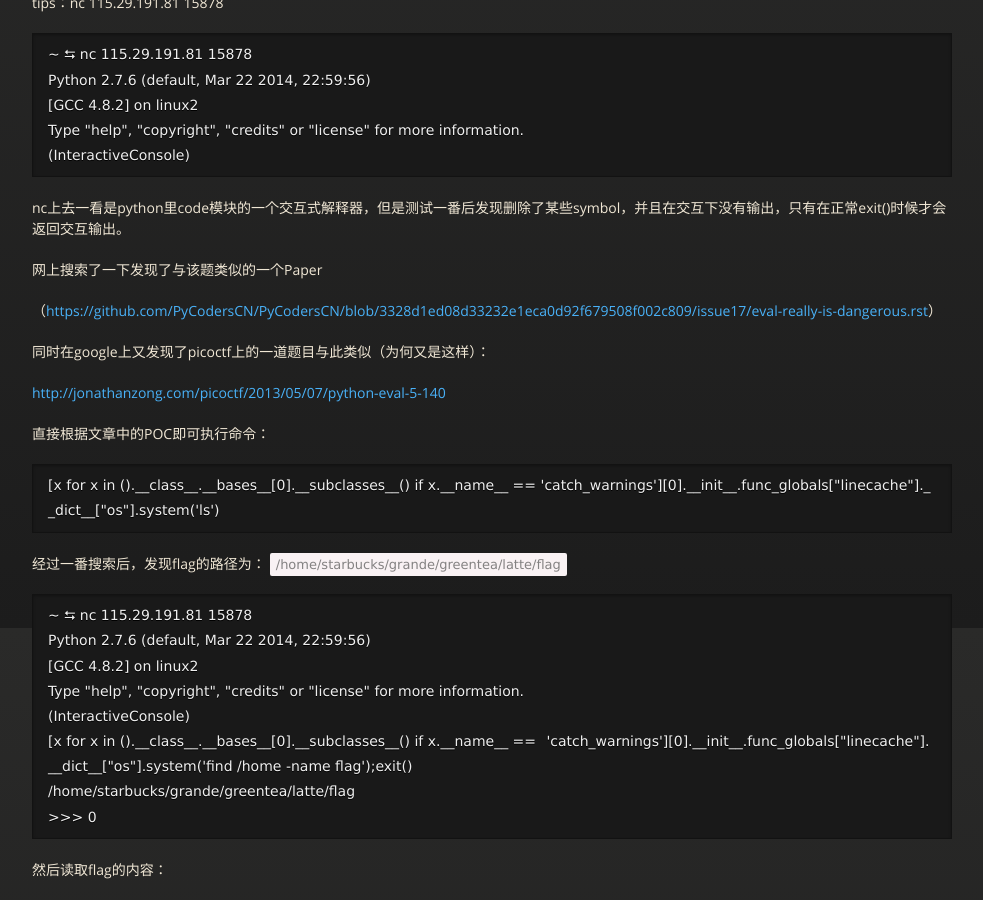
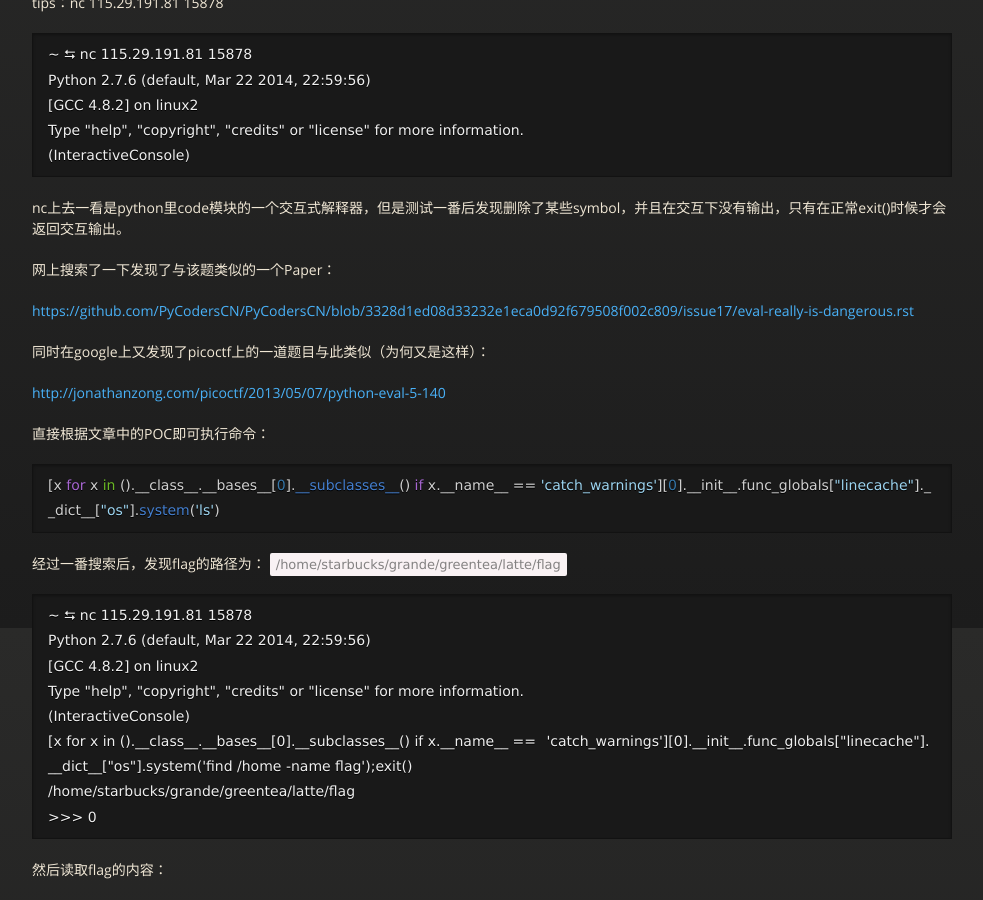
Before and after one commit to huntpig/rickgray.github.io, a Jekyll site: the page built from _posts/2014-11-10-hctf2014-writeup.md, in a window 1280 px wide and 900 px high, scrolled down 4772 px. Shown: the whole window, without its empty margins (148-1131 px from the left). Built offline with Jekyll 4.4.1, drawn with Linux system fonts in a browser that asks for light colours; nearby versions of some CDN libraries; comment, search, counter and statistics services are not loaded; some of the changed lines change nothing that is shown; some of the changed text lies outside the part shown.

Commit message:
alter post
alter post

```diff
--- a/_includes/title.html
+++ b/_includes/title.html
@@ -10,7 +10,7 @@
 			        <a id="sitename" href="/">RickGray</a>
 			    </h1>
 			<div style="block">
-			    <p>No hack, no life.</p>
+			    <p>More and more.</p>
 			    <hr/>
 			</div>
 				{% include nav-links.html %}
--- a/_posts/2014-11-10-hctf2014-writeup.md
+++ b/_posts/2014-11-10-hctf2014-writeup.md
@@ -187,9 +187,9 @@
 
 nc上去一看是python里code模块的一个交互式解释器，但是测试一番后发现删除了某些symbol，并且在交互下没有输出，只有在正常exit()时候才会返回交互输出。
 
-网上搜索了一下发现了与该题类似的一个Paper
+网上搜索了一下发现了与该题类似的一个Paper：
 
-（[https://github.com/PyCodersCN/PyCodersCN/blob/3328d1ed08d33232e1eca0d92f679508f002c809/issue17/eval-really-is-dangerous.rst](https://github.com/PyCodersCN/PyCodersCN/blob/3328d1ed08d33232e1eca0d92f679508f002c809/issue17/eval-really-is-dangerous.rst)）
+[https://github.com/PyCodersCN/PyCodersCN/blob/3328d1ed08d33232e1eca0d92f679508f002c809/issue17/eval-really-is-dangerous.rst](https://github.com/PyCodersCN/PyCodersCN/blob/3328d1ed08d33232e1eca0d92f679508f002c809/issue17/eval-really-is-dangerous.rst)
 
 同时在google上又发现了picoctf上的一道题目与此类似（为何又是这样）：
 
@@ -197,7 +197,11 @@
 
 直接根据文章中的POC即可执行命令：
 
-	[x for x in ().__class__.__bases__[0].__subclasses__() if x.__name__ == 'catch_warnings'][0].__init__.func_globals["linecache"].__dict__["os"].system('ls')
+{% highlight python %}
+
+[x for x in ().__class__.__bases__[0].__subclasses__() if x.__name__ == 'catch_warnings'][0].__init__.func_globals["linecache"].__dict__["os"].system('ls')
+
+{% endhighlight %}
 
 经过一番搜索后，发现flag的路径为：``/home/starbucks/grande/greentea/latte/flag``
 
@@ -400,7 +404,11 @@
 
 可以发现这里有个很明显的命令执行：
 
-	cp.exec()
+{% highlight javascript %}
+
+cp.exec()
+
+{% endhighlight %}
 
 可直接cat数据：
 
@@ -434,27 +442,27 @@
 
 下载⽂文件下来 NormalFile.jpg 明显后⾯面有数据,解开之后发现__MACOSX下⾯面的同名图⽚片诡异的⼤：
 
-![img]({{ site.url }}/public/ctf/hctf2014/NormalFile_img_1.jpeg)
+![img]({{ site.url }}/public/img/ctf/hctf2014/NormalFile_img_1.jpeg)
 
 然后简单分析了下,发现有个apk：
 
-![img]({{ site.url }}/public/ctf/hctf2014/NormalFile_img_2.jpeg)
+![img]({{ site.url }}/public/img/ctf/hctf2014/NormalFile_img_2.jpeg)
 
 我就直接把classes.dex提出来看了,在⾥里⾯面发现了关键的验证算法，如下：
 
-![img]({{ site.url }}/public/ctf/hctf2014/NormalFile_img_3.jpeg)
+![img]({{ site.url }}/public/img/ctf/hctf2014/NormalFile_img_3.jpeg)
 
 前⾯面还有⼀一部分,把两段合起来,不过我们不⽤用管,反正这个16位的就是最后的flag,分析了⼀一会,然后发现这⾥里⾯面的关系得不出唯⼀一得flag,没办法就去找其他线索,先把完整apk扣出来：
 
-![img]({{ site.url }}/public/ctf/hctf2014/NormalFile_img_4.jpeg)
+![img]({{ site.url }}/public/img/ctf/hctf2014/NormalFile_img_4.jpeg)
 
 然后就是翻啊翻,许久之后,果然发现了⼀一点东⻄西：
 
-![img]({{ site.url }}/public/ctf/hctf2014/NormalFile_img_5.jpeg)
+![img]({{ site.url }}/public/img/ctf/hctf2014/NormalFile_img_5.jpeg)
 
 这⾥里的“++”可以合刚刚源码⾥里的对应起来：
 
-![img]({{ site.url }}/public/ctf/hctf2014/NormalFile_img_6.jpeg)
+![img]({{ site.url }}/public/img/ctf/hctf2014/NormalFile_img_6.jpeg)
 
 有了这些信息就够了,整理关系,如下：
 
@@ -484,11 +492,11 @@
 
 	输⼊入flag,⻓长度22位,每字节依次和程序⾥里⾯面保存的话按字节相乘,再相加,如图6,是部分,计算的时候会只保留字⺟母,不⾜足的补0:
 
-![img]({{ site.url }}/public/ctf/hctf2014/NormalFile_img_6.jpeg)
+![img]({{ site.url }}/public/img/ctf/hctf2014/NormalFile_img_6.jpeg)
 
 一共有22句话，计算22次，会生成22个数，依次和程序里Verify数组保存的数比较：
 
-![img]({{ site.url }}/public/ctf/hctf2014/wow_img_2.jpeg)
+![img]({{ site.url }}/public/img/ctf/hctf2014/wow_img_2.jpeg)
 
 那么...flag就是解22阶的线性⽅方程组了。我偷懒⽤用了Matlab。
 
```
